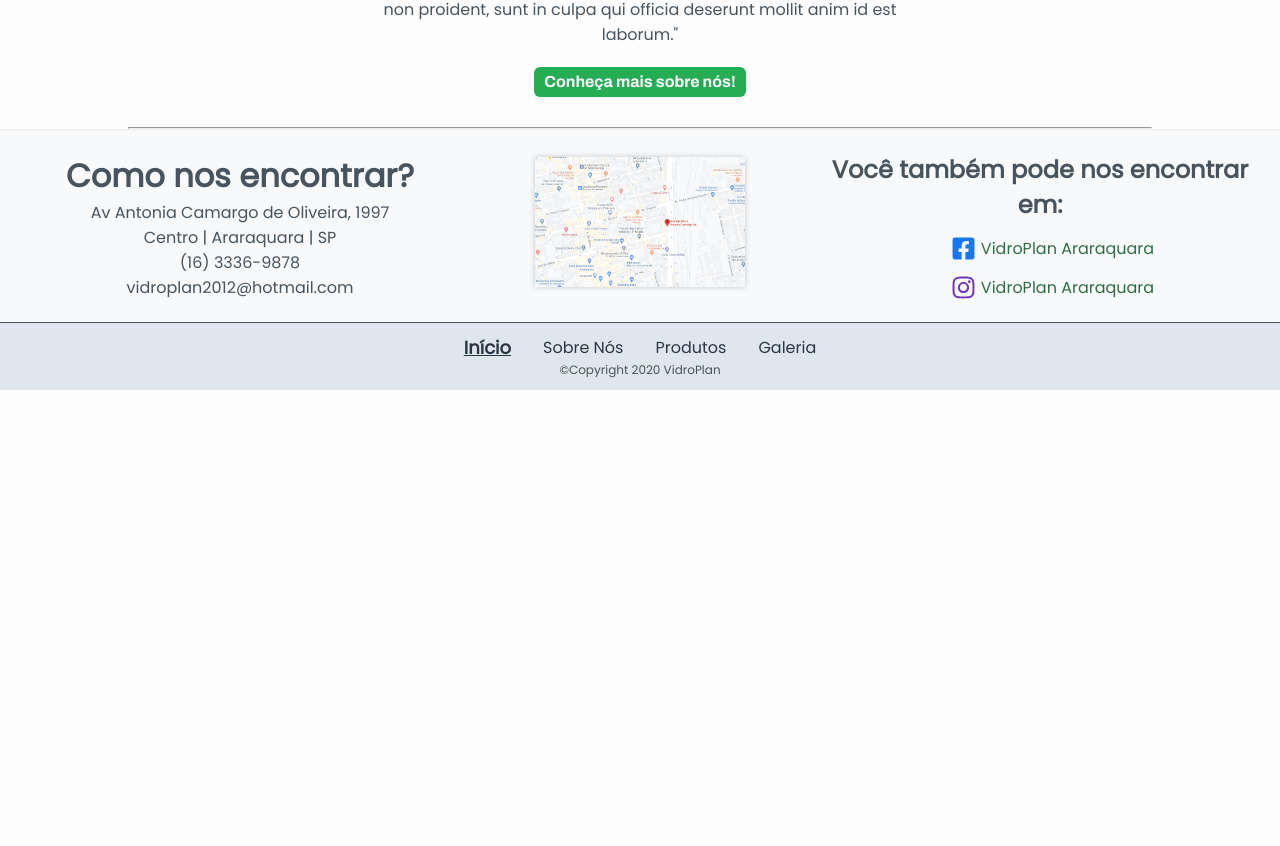
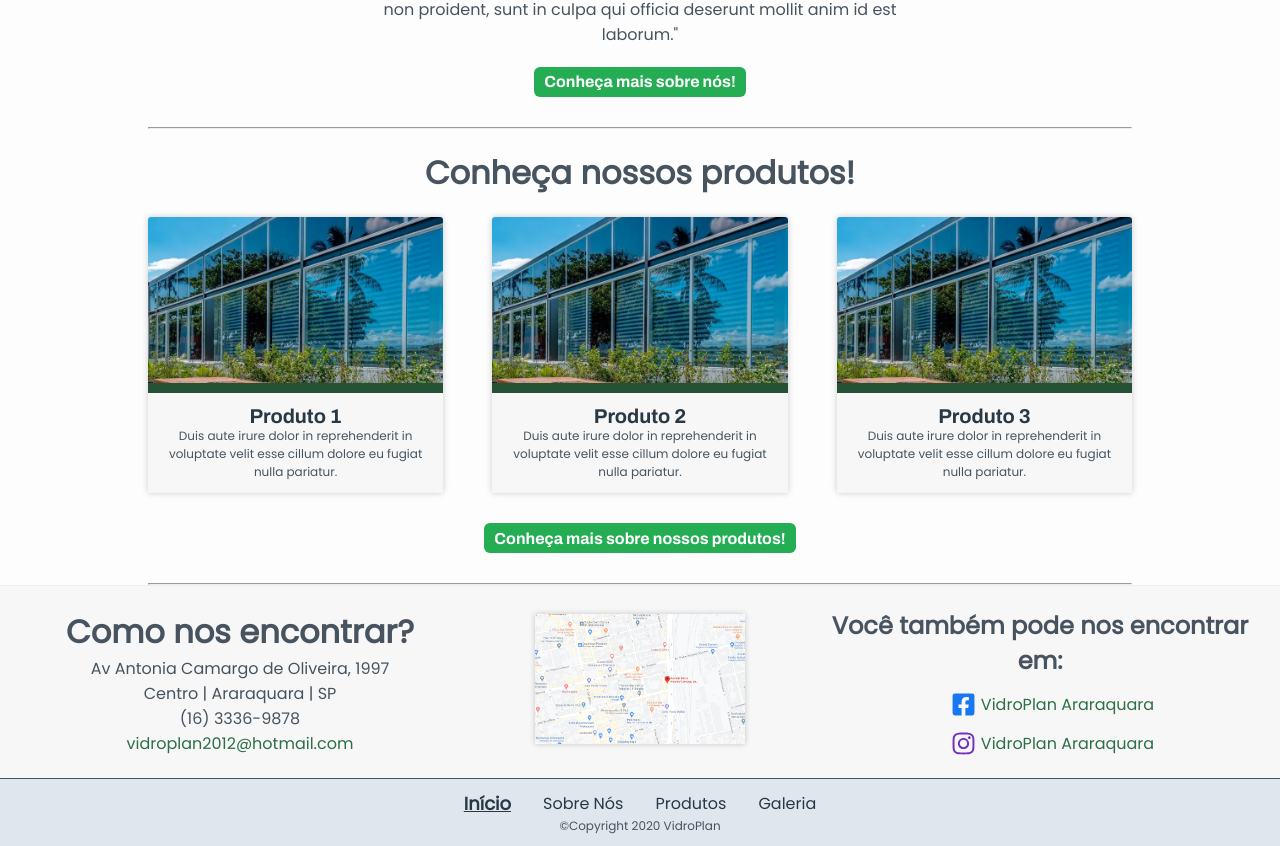
Before and after one commit to joaoborsari/VidroPlan, a React (Create React App) app in the folder web/: page / in a window 1280 px wide. Shown: the part 995-1841 px from the top of the page. Before the commit the page ends 1385 px from the top, so only its background shows below. Built offline with nearby package versions, Linux system fonts and the light colour scheme.

Commit message:
[func] add products to landing page

```diff
--- a/web/src/assets/styles/global.css
+++ b/web/src/assets/styles/global.css
@@ -13,7 +13,7 @@
   --color-text-base: #47545f;
   --color-line-in-gray: #c3cfd9;
   --color-button-text: #FFFFFF;
-  --color-box-base: #f7f9fa;
+  --color-box-base: #f7f7f7;
   --color-box-footer: #dfe6ed;
 
   font-size: 60%;
--- /dev/null
+++ b/web/src/modules/LandingPage/LandingProducts/index.tsx
@@ -0,0 +1,31 @@
+import React from 'react';
+
+import './styles.css';
+
+import { GeneralButton } from '../../shared/GeneralButton';
+import { ProductCard } from '../../shared/ProductCard';
+
+export const LandingProducts = () => {
+  return (
+    <div className="landing-products">
+      <h1>Conheça nossos produtos!</h1>
+      <div className="products">
+
+        <ProductCard
+          title="Produto 1"
+          description="Duis aute irure dolor in reprehenderit in voluptate velit esse cillum dolore eu fugiat nulla pariatur."
+        />
+        <ProductCard
+          title="Produto 2"
+          description="Duis aute irure dolor in reprehenderit in voluptate velit esse cillum dolore eu fugiat nulla pariatur."
+        />
+        <ProductCard
+          title="Produto 3"
+          description="Duis aute irure dolor in reprehenderit in voluptate velit esse cillum dolore eu fugiat nulla pariatur."
+        />
+
+      </div>
+        <GeneralButton title="Conheça mais sobre nossos produtos!" link="/products" />
+    </div>
+  );
+}
--- /dev/null
+++ b/web/src/modules/LandingPage/LandingProducts/styles.css
@@ -0,0 +1,13 @@
+.landing-products {
+  display: flex;
+  flex-direction: column;
+  align-items: center;
+  margin: 2rem;
+}
+
+.products {
+  display: flex;
+  flex-direction: row;
+  justify-content: space-between;
+  margin: 2rem 0;
+}
--- a/web/src/modules/global/components/PageFooter/ContactFooter/index.tsx
+++ b/web/src/modules/global/components/PageFooter/ContactFooter/index.tsx
@@ -14,7 +14,7 @@ export const ContactFooter = () => {
         <p>Av Antonia Camargo de Oliveira, 1997</p>
         <p>Centro | Araraquara | SP</p>
         <p>(16) 3336-9878</p>
-        <p>vidroplan2012@hotmail.com</p>
+        <p><a href="mailto:vidroplan2012@hotmail.com"  title="Enviar email">vidroplan2012@hotmail.com</a></p>
       </div>
 
       <div className="coordinates">
--- a/web/src/modules/global/components/PageFooter/ContactFooter/styles.css
+++ b/web/src/modules/global/components/PageFooter/ContactFooter/styles.css
@@ -14,6 +14,16 @@
   flex-direction: column;
   padding: 1rem 2rem;
   text-align: center;
+}
+
+.contact p a {
+  text-decoration: none;
+  transition: opacity 0.2s;
+  color: var(--color-primary-dark);
+}
+
+.contact p a:hover {
+  opacity: 0.6;
 }
 
 .coordinates {
--- /dev/null
+++ b/web/src/modules/shared/ProductCard/index.tsx
@@ -0,0 +1,25 @@
+import React from 'react';
+
+import './styles.css';
+
+import sampleImg from '../../../assets/images/home.webp';
+import { Link } from 'react-router-dom';
+
+export interface ProductCardProps {
+  title: string,
+  description: string,
+}
+
+export const ProductCard: React.FC<ProductCardProps> = (props) => {
+  return (
+    <div className="product-card">
+      <Link to="/products" className="product-card-link">
+        <img src={sampleImg} alt="Product"/>
+        <div className="description">
+          <h3>{props.title}</h3>
+          <p>{props.description}</p>
+        </div>
+      </Link>
+    </div>
+  );
+}
--- /dev/null
+++ b/web/src/modules/shared/ProductCard/styles.css
@@ -0,0 +1,43 @@
+.product-card {
+  max-width: 30%;
+  border-radius: 0.3rem;
+  box-shadow: 0px 0px 6px 0px rgb(0,0,0,.2);
+}
+
+.product-card-link {
+  display: flex;
+  flex-direction: column;
+  align-items: center;
+}
+
+.product-card-link img {
+  width: 100%;
+  object-fit: contain;
+  border-radius: 0.3rem 0.3rem 0 0;
+  border-bottom-style: solid;
+  border-bottom-color: var(--color-primary-darker);
+  border-bottom-width: 1rem;
+}
+
+.product-card-link .description {
+  display: flex;
+  flex-direction: column;
+  align-items: center;
+  background-color: var(--color-box-base);
+  padding: 1.2rem;
+}
+
+.product-card-link .description h3 {
+  font: 700 2rem Archivo;
+  color: var(--color-text-title);
+}
+
+.product-card-link .description p {
+  color: var(--color-text-primary);
+  text-align: center;
+  font-size: 1.2rem;
+}
+
+.product-card-link {
+  text-decoration: none;
+}
--- a/web/src/pages/Landing/index.tsx
+++ b/web/src/pages/Landing/index.tsx
@@ -3,8 +3,9 @@ import React from "react";
 import './styles.css';
 
 import homeImg from '../../assets/images/frontStore.jpeg';
+import { Intro } from "../../modules/LandingPage/Intro";
+import { LandingProducts } from "../../modules/LandingPage/LandingProducts";
 import { Layout } from "../../modules/global/Layout";
-import { Intro } from "../../modules/LandingPage/Intro";
 
 function Landing() {
   return (
@@ -16,10 +17,10 @@ function Landing() {
         </div>
 
         <div className="landing-main-content">
-
           <Intro />
           <hr/>
-
+          <LandingProducts />
+          <hr/>
         </div>
 
       </div>
--- a/web/src/pages/Landing/styles.css
+++ b/web/src/pages/Landing/styles.css
@@ -2,6 +2,10 @@
   display: flex;
   flex-direction: column;
   align-items: center;
+}
+
+hr {
+  margin: 0 2rem;
 }
 
 .landing-welcome-images {
```
